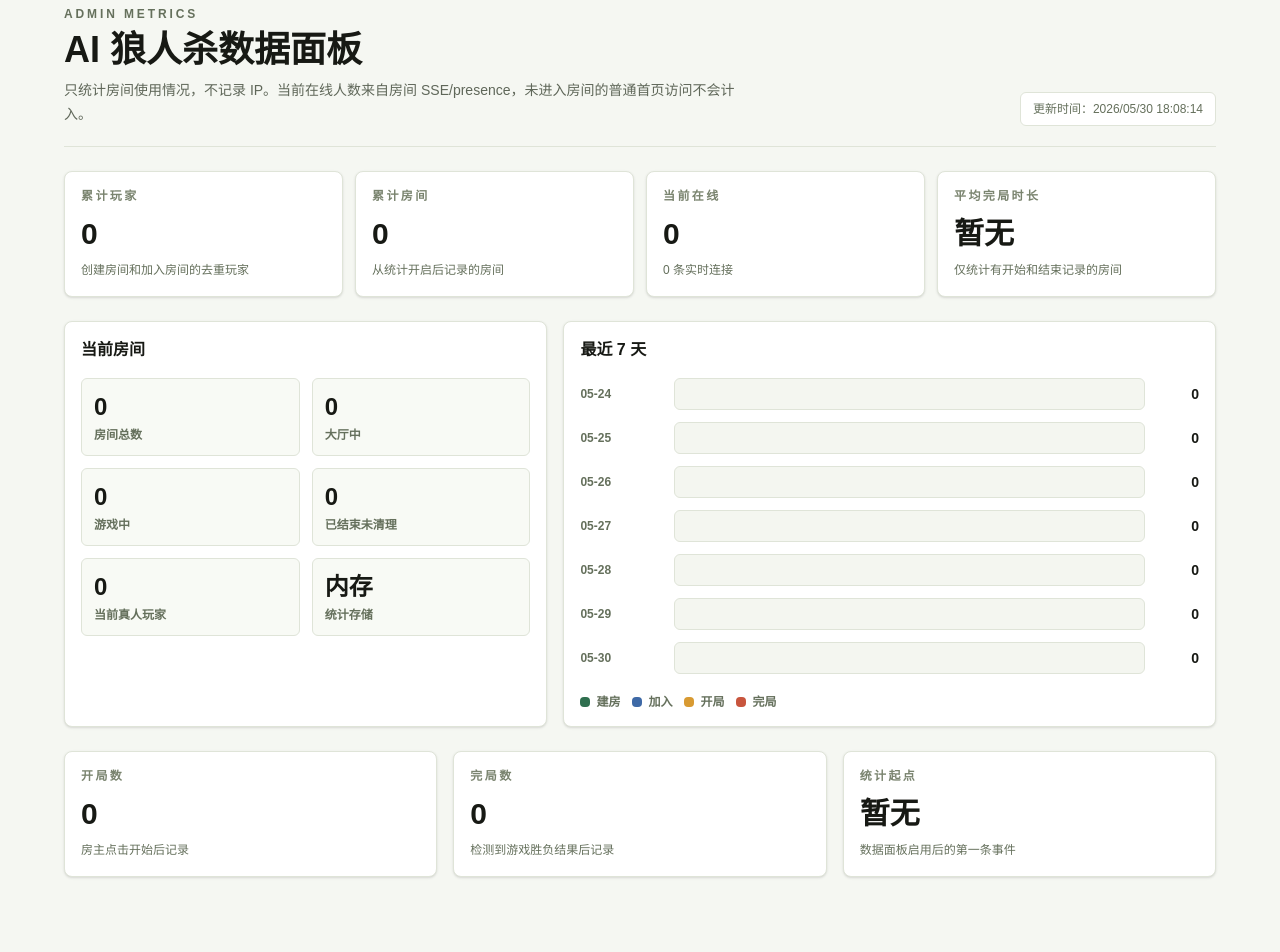
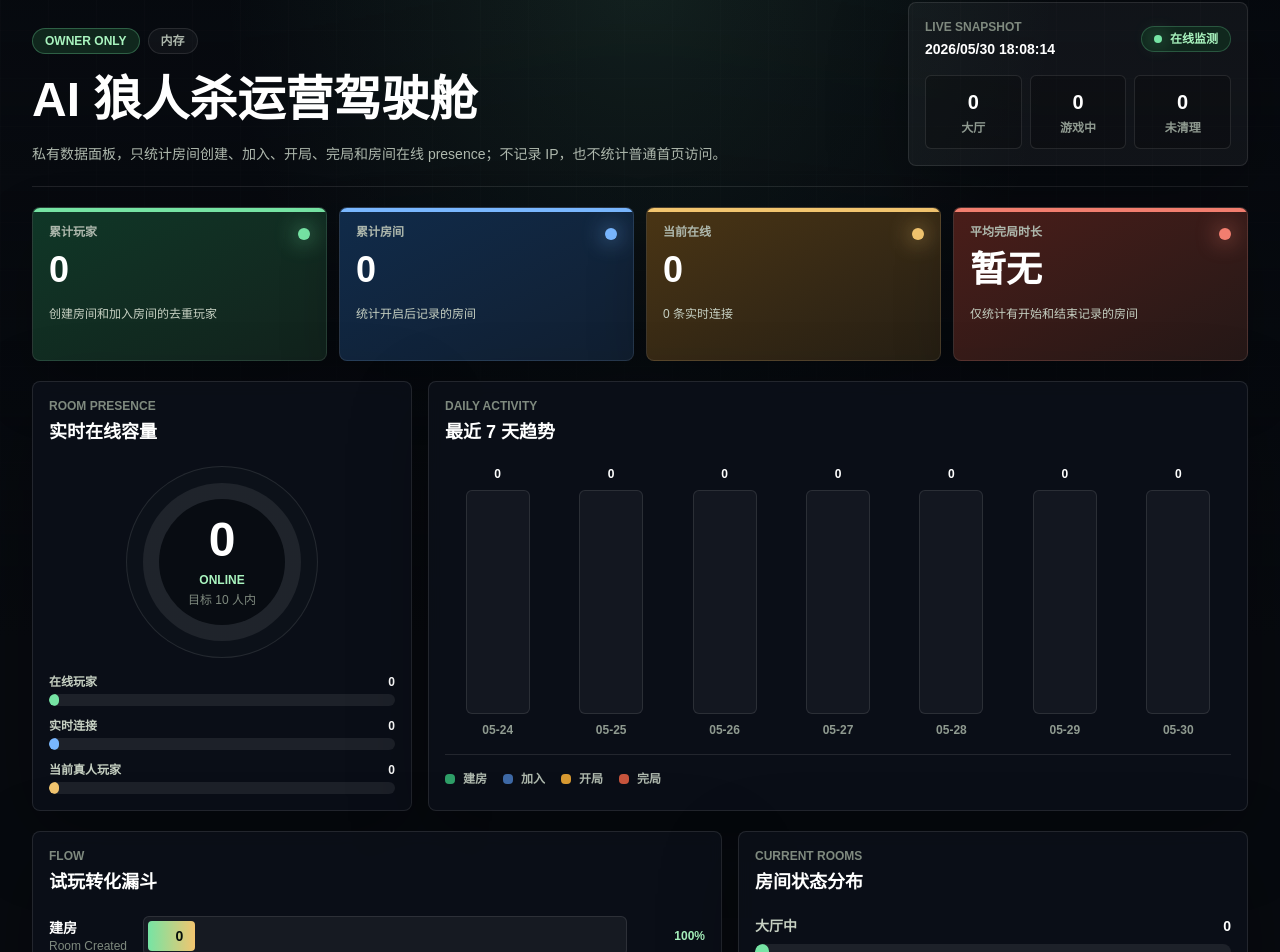
Before and after one commit to MaQinglin-665/ai-werewolf, a Next.js app: page /admin/metrics in a window 1280 px wide. Shown: the part 18-970 px from the top of the page. Before the commit the page ends 919 px from the top, so only its background shows below. Built offline with nearby package versions, Linux system fonts and the light colour scheme; no server answers.

Commit message:
style: upgrade private metrics dashboard

```diff
--- a/src/app/admin/metrics/page.tsx
+++ b/src/app/admin/metrics/page.tsx
@@ -19,6 +19,22 @@ type AdminMetricsPageProps = {
   searchParams: Promise<Record<string, string | string[] | undefined>>;
 };
 
+type PrimaryMetric = {
+  accent: string;
+  detail: string;
+  label: string;
+  tone: string;
+  value: number | string;
+};
+
+type FunnelStep = {
+  label: string;
+  note: string;
+  value: number;
+};
+
+const MAX_FREE_ONLINE_TARGET = 10;
+
 export default async function AdminMetricsPage({ searchParams }: AdminMetricsPageProps) {
   const params = await searchParams;
   const tokenParam = params.token;
@@ -27,81 +43,236 @@ export default async function AdminMetricsPage({ searchParams }: AdminMetricsPag
   if (!access.allowed) notFound();
 
   const metrics = await getRoomMetricsSnapshot();
+  const primaryMetrics: PrimaryMetric[] = [
+    {
+      accent: "#76e4a4",
+      detail: "创建房间和加入房间的去重玩家",
+      label: "累计玩家",
+      tone: "from-[#0f3727] to-[#12231d]",
+      value: metrics.history.totalPlayersEver,
+    },
+    {
+      accent: "#79b7ff",
+      detail: "统计开启后记录的房间",
+      label: "累计房间",
+      tone: "from-[#102b4a] to-[#111f31]",
+      value: metrics.history.totalRoomsEver,
+    },
+    {
+      accent: "#f2c56f",
+      detail: `${metrics.current.onlineConnections} 条实时连接`,
+      label: "当前在线",
+      tone: "from-[#4a3514] to-[#261f14]",
+      value: metrics.current.onlinePlayers,
+    },
+    {
+      accent: "#f27e6f",
+      detail: "仅统计有开始和结束记录的房间",
+      label: "平均完局时长",
+      tone: "from-[#4a1d19] to-[#251817]",
+      value: formatMinutes(metrics.history.averageFinishedGameMinutes),
+    },
+  ];
+  const funnelSteps: FunnelStep[] = [
+    { label: "建房", note: "Room Created", value: metrics.history.totalRoomsEver },
+    { label: "加入", note: "Human Players", value: metrics.history.totalPlayersEver },
+    { label: "开局", note: "Game Started", value: metrics.history.gamesStarted },
+    { label: "完局", note: "Game Finished", value: metrics.history.gamesFinished },
+  ];
+  const onlinePercent = Math.min(100, Math.round((metrics.current.onlinePlayers / MAX_FREE_ONLINE_TARGET) * 100));
+  const roomStatusTotal = Math.max(1, metrics.current.rooms.total);
+
   return (
-    <main className="min-h-screen bg-[#f5f7f2] px-4 py-6 text-[#171914] sm:px-6 lg:px-10">
-      <div className="mx-auto flex max-w-6xl flex-col gap-6">
-        <header className="flex flex-col gap-3 border-b border-[#dfe4d8] pb-5 sm:flex-row sm:items-end sm:justify-between">
+    <main className="min-h-screen overflow-hidden bg-[#070a0f] text-[#edf3ea]">
+      <div className="pointer-events-none fixed inset-0 bg-[linear-gradient(90deg,rgba(255,255,255,0.035)_1px,transparent_1px),linear-gradient(180deg,rgba(255,255,255,0.026)_1px,transparent_1px)] bg-[size:48px_48px] opacity-45" />
+      <div className="pointer-events-none fixed inset-0 bg-[linear-gradient(180deg,rgba(8,11,18,0.12),#070a0f_82%),radial-gradient(ellipse_at_top,rgba(118,228,164,0.12),transparent_46%)]" />
+
+      <div className="relative mx-auto flex max-w-7xl flex-col gap-5 px-4 py-5 sm:px-6 lg:px-8">
+        <header className="grid gap-4 border-b border-white/10 pb-5 lg:grid-cols-[1fr_340px] lg:items-end">
           <div>
-            <p className="text-xs font-black uppercase tracking-[0.24em] text-[#65705c]">Admin Metrics</p>
-            <h1 className="mt-2 text-3xl font-black tracking-normal sm:text-4xl">AI 狼人杀数据面板</h1>
-            <p className="mt-2 max-w-2xl text-sm leading-6 text-[#5f6759]">
-              只统计房间使用情况，不记录 IP。当前在线人数来自房间 SSE/presence，未进入房间的普通首页访问不会计入。
+            <div className="flex flex-wrap items-center gap-2">
+              <span className="rounded-full border border-[#76e4a4]/30 bg-[#10271d] px-3 py-1 text-xs font-black uppercase tracking-normal text-[#a9f4bf]">
+                Owner Only
+              </span>
+              <span className="rounded-full border border-white/10 bg-white/[0.04] px-3 py-1 text-xs font-bold text-[#aeb8ad]">
+                {formatAnalyticsAdapter(metrics.history.adapter)}
+              </span>
+            </div>
+            <h1 className="mt-4 max-w-3xl text-4xl font-black leading-tight tracking-normal text-white sm:text-5xl">
+              AI 狼人杀运营驾驶舱
+            </h1>
+            <p className="mt-3 max-w-3xl text-sm leading-6 text-[#aeb8ad]">
+              私有数据面板，只统计房间创建、加入、开局、完局和房间在线 presence；不记录 IP，也不统计普通首页访问。
             </p>
           </div>
-          <div className="rounded-md border border-[#dfe4d8] bg-white px-3 py-2 text-xs text-[#65705c]">
-            更新时间：{formatDateTime(metrics.checkedAt)}
+
+          <div className="rounded-lg border border-white/10 bg-white/[0.045] p-4 shadow-[0_24px_80px_rgba(0,0,0,0.28)]">
+            <div className="flex items-center justify-between gap-3">
+              <div>
+                <p className="text-xs font-black uppercase tracking-normal text-[#7f8a7f]">Live Snapshot</p>
+                <p className="mt-1 text-sm font-bold text-white">{formatDateTime(metrics.checkedAt)}</p>
+              </div>
+              <span className="inline-flex items-center gap-2 rounded-full border border-[#76e4a4]/25 bg-[#10271d] px-3 py-1 text-xs font-black text-[#a9f4bf]">
+                <span className="h-2 w-2 rounded-full bg-[#76e4a4] shadow-[0_0_18px_rgba(118,228,164,0.85)]" />
+                在线监测
+              </span>
+            </div>
+            <div className="mt-4 grid grid-cols-3 gap-2 text-center">
+              <MiniHeaderStat label="大厅" value={metrics.current.rooms.lobby} />
+              <MiniHeaderStat label="游戏中" value={metrics.current.rooms.activeInGame} />
+              <MiniHeaderStat label="未清理" value={metrics.current.rooms.finished} />
+            </div>
           </div>
         </header>
 
-        <section className="grid gap-3 sm:grid-cols-2 lg:grid-cols-4">
-          <MetricCard label="累计玩家" value={metrics.history.totalPlayersEver} detail="创建房间和加入房间的去重玩家" />
-          <MetricCard label="累计房间" value={metrics.history.totalRoomsEver} detail="从统计开启后记录的房间" />
-          <MetricCard label="当前在线" value={metrics.current.onlinePlayers} detail={`${metrics.current.onlineConnections} 条实时连接`} />
-          <MetricCard label="平均完局时长" value={formatMinutes(metrics.history.averageFinishedGameMinutes)} detail="仅统计有开始和结束记录的房间" />
+        <section className="grid gap-3 sm:grid-cols-2 xl:grid-cols-4">
+          {primaryMetrics.map((item) => (
+            <HeroMetricCard key={item.label} metric={item} />
+          ))}
         </section>
 
-        <section className="grid gap-4 lg:grid-cols-[1fr_1.35fr]">
-          <Panel title="当前房间">
-            <div className="grid grid-cols-2 gap-3">
-              <CompactStat label="房间总数" value={metrics.current.rooms.total} />
-              <CompactStat label="大厅中" value={metrics.current.rooms.lobby} />
-              <CompactStat label="游戏中" value={metrics.current.rooms.activeInGame} />
-              <CompactStat label="已结束未清理" value={metrics.current.rooms.finished} />
-              <CompactStat label="当前真人玩家" value={metrics.current.humanPlayers} />
-              <CompactStat label="统计存储" value={formatAnalyticsAdapter(metrics.history.adapter)} />
+        <section className="grid gap-4 xl:grid-cols-[380px_1fr]">
+          <GlassPanel title="实时在线容量" kicker="Room Presence">
+            <div className="grid gap-4 sm:grid-cols-[190px_1fr] xl:grid-cols-1">
+              <OnlineGauge percent={onlinePercent} value={metrics.current.onlinePlayers} />
+              <div className="space-y-3">
+                <ProgressRow
+                  color="#76e4a4"
+                  label="在线玩家"
+                  max={MAX_FREE_ONLINE_TARGET}
+                  value={metrics.current.onlinePlayers}
+                />
+                <ProgressRow
+                  color="#79b7ff"
+                  label="实时连接"
+                  max={Math.max(MAX_FREE_ONLINE_TARGET, metrics.current.onlineConnections)}
+                  value={metrics.current.onlineConnections}
+                />
+                <ProgressRow
+                  color="#f2c56f"
+                  label="当前真人玩家"
+                  max={Math.max(1, metrics.history.totalPlayersEver, metrics.current.humanPlayers)}
+                  value={metrics.current.humanPlayers}
+                />
               </div>
-          </Panel>
+            </div>
+          </GlassPanel>
 
-          <Panel title="最近 7 天">
+          <GlassPanel title="最近 7 天趋势" kicker="Daily Activity">
             <RecentDaysChart metrics={metrics} />
-          </Panel>
+          </GlassPanel>
         </section>
 
-        <section className="grid gap-4 lg:grid-cols-3">
-          <MetricCard label="开局数" value={metrics.history.gamesStarted} detail="房主点击开始后记录" />
-          <MetricCard label="完局数" value={metrics.history.gamesFinished} detail="检测到游戏胜负结果后记录" />
-          <MetricCard label="统计起点" value={metrics.history.trackedSince ? formatDate(metrics.history.trackedSince) : "暂无"} detail="数据面板启用后的第一条事件" />
+        <section className="grid gap-4 xl:grid-cols-[1.15fr_0.85fr]">
+          <GlassPanel title="试玩转化漏斗" kicker="Flow">
+            <Funnel steps={funnelSteps} />
+          </GlassPanel>
+
+          <GlassPanel title="房间状态分布" kicker="Current Rooms">
+            <div className="space-y-4">
+              <RoomStatusBar
+                color="#76e4a4"
+                label="大厅中"
+                percent={Math.round((metrics.current.rooms.lobby / roomStatusTotal) * 100)}
+                value={metrics.current.rooms.lobby}
+              />
+              <RoomStatusBar
+                color="#f2c56f"
+                label="游戏中"
+                percent={Math.round((metrics.current.rooms.activeInGame / roomStatusTotal) * 100)}
+                value={metrics.current.rooms.activeInGame}
+              />
+              <RoomStatusBar
+                color="#f27e6f"
+                label="已结束未清理"
+                percent={Math.round((metrics.current.rooms.finished / roomStatusTotal) * 100)}
+                value={metrics.current.rooms.finished}
+              />
+              <div className="rounded-lg border border-white/10 bg-[#0c1119] p-4">
+                <p className="text-xs font-black uppercase tracking-normal text-[#7f8a7f]">Tracked Since</p>
+                <p className="mt-2 text-xl font-black text-white">
+                  {metrics.history.trackedSince ? formatDate(metrics.history.trackedSince) : "暂无"}
+                </p>
+                <p className="mt-2 text-xs leading-5 text-[#8f9a90]">历史累计从数据面板部署后的第一条房间事件开始。</p>
+              </div>
+            </div>
+          </GlassPanel>
         </section>
       </div>
     </main>
   );
 }
 
-function MetricCard({ detail, label, value }: { detail: string; label: string; value: number | string }) {
+function MiniHeaderStat({ label, value }: { label: string; value: number }) {
   return (
-    <article className="rounded-lg border border-[#dfe4d8] bg-white p-4 shadow-sm">
-      <p className="text-xs font-black uppercase tracking-[0.2em] text-[#7a846f]">{label}</p>
-      <div className="mt-3 text-3xl font-black tracking-normal text-[#171914]">{value}</div>
-      <p className="mt-2 text-xs leading-5 text-[#65705c]">{detail}</p>
+    <div className="rounded-md border border-white/10 bg-black/20 px-2 py-3">
+      <div className="text-xl font-black text-white">{value}</div>
+      <div className="mt-1 text-xs font-bold text-[#8f9a90]">{label}</div>
+    </div>
+  );
+}
+
+function HeroMetricCard({ metric }: { metric: PrimaryMetric }) {
+  return (
+    <article className={`relative overflow-hidden rounded-lg border border-white/10 bg-gradient-to-br ${metric.tone} p-4 shadow-[0_24px_60px_rgba(0,0,0,0.24)]`}>
+      <div className="absolute inset-x-0 top-0 h-1" style={{ backgroundColor: metric.accent }} />
+      <div className="flex items-start justify-between gap-3">
+        <div>
+          <p className="text-xs font-black uppercase tracking-normal text-[#aeb8ad]">{metric.label}</p>
+          <div className="mt-3 text-4xl font-black leading-none tracking-normal text-white">{metric.value}</div>
+        </div>
+        <span className="mt-1 h-3 w-3 rounded-full" style={{ backgroundColor: metric.accent, boxShadow: `0 0 22px ${metric.accent}` }} />
+      </div>
+      <p className="mt-4 min-h-10 text-xs leading-5 text-[#c6d0c2]">{metric.detail}</p>
     </article>
   );
 }
 
-function CompactStat({ label, value }: { label: string; value: number | string }) {
+function GlassPanel({ children, kicker, title }: { children: ReactNode; kicker: string; title: string }) {
   return (
-    <div className="rounded-md border border-[#dfe4d8] bg-[#f8faf5] p-3">
-      <div className="text-2xl font-black">{value}</div>
-      <div className="mt-1 text-xs font-bold text-[#65705c]">{label}</div>
+    <section className="rounded-lg border border-white/10 bg-[#0b1018]/92 p-4 shadow-[0_24px_80px_rgba(0,0,0,0.28)] backdrop-blur">
+      <div className="flex flex-wrap items-end justify-between gap-2">
+        <div>
+          <p className="text-xs font-black uppercase tracking-normal text-[#7f8a7f]">{kicker}</p>
+          <h2 className="mt-1 text-lg font-black tracking-normal text-white">{title}</h2>
+        </div>
+      </div>
+      <div className="mt-5">{children}</div>
+    </section>
+  );
+}
+
+function OnlineGauge({ percent, value }: { percent: number; value: number }) {
+  return (
+    <div className="mx-auto flex h-48 w-48 items-center justify-center rounded-full border border-white/10 bg-[#0c1119] p-4">
+      <div
+        className="flex h-full w-full items-center justify-center rounded-full p-4"
+        style={{
+          background: `conic-gradient(#76e4a4 ${percent}%, rgba(255,255,255,0.08) ${percent}% 100%)`,
+        }}
+      >
+        <div className="flex h-full w-full flex-col items-center justify-center rounded-full bg-[#080c12] text-center">
+          <div className="text-5xl font-black leading-none tracking-normal text-white">{value}</div>
+          <div className="mt-2 text-xs font-black uppercase tracking-normal text-[#a9f4bf]">Online</div>
+          <div className="mt-1 text-xs text-[#7f8a7f]">目标 {MAX_FREE_ONLINE_TARGET} 人内</div>
+        </div>
+      </div>
     </div>
   );
 }
 
-function Panel({ children, title }: { children: ReactNode; title: string }) {
+function ProgressRow({ color, label, max, value }: { color: string; label: string; max: number; value: number }) {
+  const width = Math.min(100, Math.round((value / Math.max(1, max)) * 100));
   return (
-    <section className="rounded-lg border border-[#dfe4d8] bg-white p-4 shadow-sm">
-      <h2 className="text-base font-black">{title}</h2>
-      <div className="mt-4">{children}</div>
-    </section>
+    <div>
+      <div className="mb-1 flex items-center justify-between gap-3 text-xs font-bold">
+        <span className="text-[#c6d0c2]">{label}</span>
+        <span className="text-white">{value}</span>
+      </div>
+      <div className="h-3 overflow-hidden rounded-full bg-white/[0.08]">
+        <div className="h-full rounded-full" style={{ backgroundColor: color, width: `${Math.max(3, width)}%` }} />
+      </div>
+    </div>
   );
 }
 
@@ -113,26 +284,28 @@ function RecentDaysChart({ metrics }: { metrics: RoomMetricsSnapshot }) {
     ),
   );
   return (
-    <div className="space-y-3">
+    <div>
+      <div className="grid min-h-72 grid-cols-7 items-end gap-2 border-b border-white/10 pb-4">
         {metrics.history.recentDays.map((day) => {
           const total = day.roomsCreated + day.playersJoined + day.gamesStarted + day.gamesFinished;
           return (
-          <div key={day.date} className="grid grid-cols-[82px_1fr_42px] items-center gap-3">
-            <div className="text-xs font-bold text-[#65705c]">{day.date.slice(5)}</div>
-            <div className="h-8 overflow-hidden rounded-md border border-[#dfe4d8] bg-[#f4f6f0]">
-              <div className="flex h-full" style={{ width: `${Math.max(6, (total / maxValue) * 100)}%` }}>
-                <ChartSegment color="#2f6f4f" value={day.roomsCreated} total={total} />
-                <ChartSegment color="#3e69a6" value={day.playersJoined} total={total} />
-                <ChartSegment color="#d89a32" value={day.gamesStarted} total={total} />
-                <ChartSegment color="#c8553d" value={day.gamesFinished} total={total} />
+            <div key={day.date} className="flex min-w-0 flex-col items-center gap-2">
+              <div className="text-xs font-black text-white">{total}</div>
+              <div className="flex h-56 w-full max-w-16 items-end rounded-md border border-white/10 bg-white/[0.04] p-1">
+                <div className="flex w-full flex-col justify-end overflow-hidden rounded" style={{ height: `${Math.max(5, (total / maxValue) * 100)}%` }}>
+                  <StackSegment color="#c8553d" total={total} value={day.gamesFinished} />
+                  <StackSegment color="#d89a32" total={total} value={day.gamesStarted} />
+                  <StackSegment color="#3e69a6" total={total} value={day.playersJoined} />
+                  <StackSegment color="#2f9f68" total={total} value={day.roomsCreated} />
                 </div>
               </div>
-            <div className="text-right text-sm font-black">{total}</div>
+              <div className="truncate text-xs font-bold text-[#8f9a90]">{day.date.slice(5)}</div>
             </div>
           );
         })}
-      <div className="flex flex-wrap gap-3 pt-2 text-xs font-bold text-[#65705c]">
-        <Legend color="#2f6f4f" label="建房" />
+      </div>
+      <div className="mt-4 flex flex-wrap gap-x-4 gap-y-2 text-xs font-bold text-[#aeb8ad]">
+        <Legend color="#2f9f68" label="建房" />
         <Legend color="#3e69a6" label="加入" />
         <Legend color="#d89a32" label="开局" />
         <Legend color="#c8553d" label="完局" />
@@ -141,17 +314,64 @@ function RecentDaysChart({ metrics }: { metrics: RoomMetricsSnapshot }) {
   );
 }
 
-function ChartSegment({ color, total, value }: { color: string; total: number; value: number }) {
+function StackSegment({ color, total, value }: { color: string; total: number; value: number }) {
   if (value <= 0 || total <= 0) return null;
-  return <div className="h-full" style={{ backgroundColor: color, width: `${(value / total) * 100}%` }} title={String(value)} />;
+  return <div style={{ backgroundColor: color, height: `${(value / total) * 100}%` }} title={String(value)} />;
 }
 
 function Legend({ color, label }: { color: string; label: string }) {
   return (
-    <span className="inline-flex items-center gap-1.5">
+    <span className="inline-flex items-center gap-2">
       <span className="h-2.5 w-2.5 rounded-sm" style={{ backgroundColor: color }} />
       {label}
     </span>
+  );
+}
+
+function Funnel({ steps }: { steps: FunnelStep[] }) {
+  const maxValue = Math.max(1, ...steps.map((step) => step.value));
+  return (
+    <div className="space-y-3">
+      {steps.map((step, index) => {
+        const width = Math.max(10, (step.value / maxValue) * 100);
+        const previous = index === 0 ? step.value : steps[index - 1].value;
+        const conversion = index === 0 ? 100 : Math.round((step.value / Math.max(1, previous)) * 100);
+        return (
+          <div key={step.label} className="grid gap-2 sm:grid-cols-[86px_1fr_70px] sm:items-center">
+            <div>
+              <div className="text-sm font-black text-white">{step.label}</div>
+              <div className="text-xs text-[#7f8a7f]">{step.note}</div>
+            </div>
+            <div className="h-10 rounded-md border border-white/10 bg-white/[0.05] p-1">
+              <div
+                className="flex h-full items-center justify-end rounded px-3 text-sm font-black text-[#07100c]"
+                style={{
+                  background: "linear-gradient(90deg, #76e4a4, #f2c56f)",
+                  width: `${width}%`,
+                }}
+              >
+                {step.value}
+              </div>
+            </div>
+            <div className="text-right text-xs font-black text-[#a9f4bf]">{conversion}%</div>
+          </div>
+        );
+      })}
+    </div>
+  );
+}
+
+function RoomStatusBar({ color, label, percent, value }: { color: string; label: string; percent: number; value: number }) {
+  return (
+    <div>
+      <div className="mb-2 flex items-center justify-between gap-3">
+        <span className="text-sm font-bold text-[#c6d0c2]">{label}</span>
+        <span className="text-sm font-black text-white">{value}</span>
+      </div>
+      <div className="h-4 overflow-hidden rounded-full bg-white/[0.08]">
+        <div className="h-full rounded-full" style={{ backgroundColor: color, width: `${Math.max(3, percent)}%` }} />
+      </div>
+    </div>
   );
 }
 
```
Lines whose indentation alone changed are shown as unchanged.
